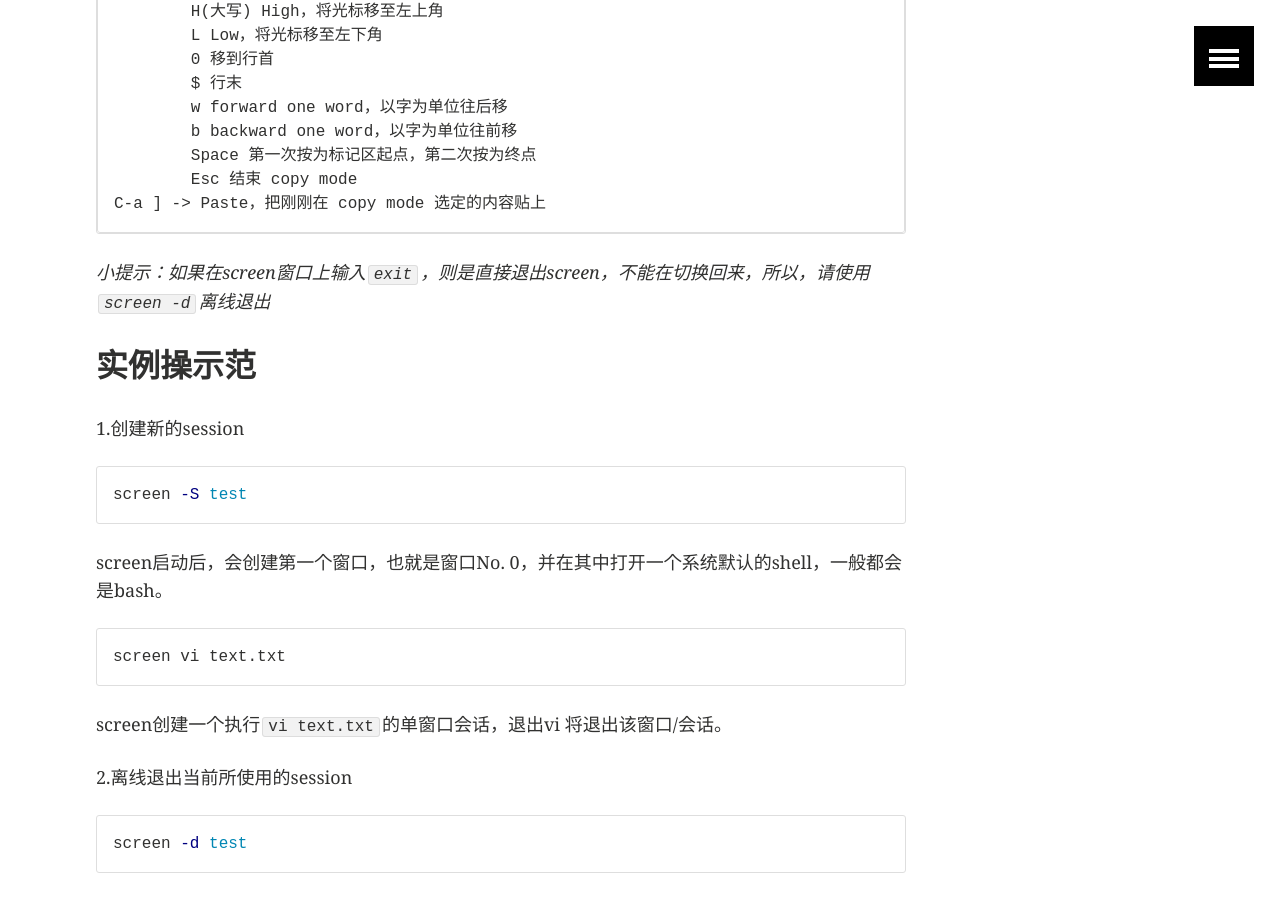
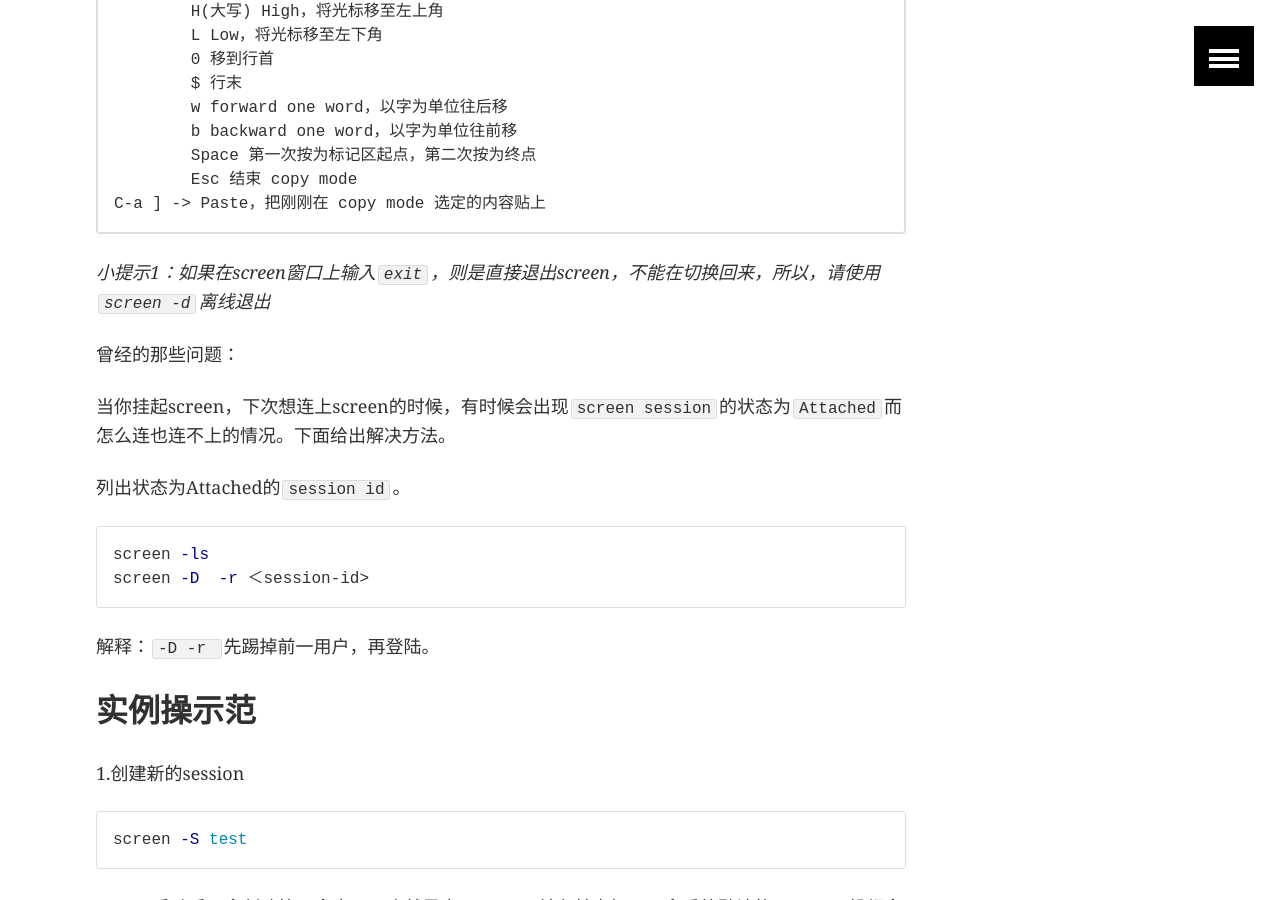
Before and after one commit to Jeremy115/goywzl.github.io, a Jekyll site: the page built from _posts/linux/2015-12-2-Screen&Tmux.markdown, in a window 1280 px wide and 900 px high, scrolled down 2148 px. Built offline with Jekyll 4.4.1, drawn with Linux system fonts in a browser that asks for light colours; comment, search, counter and statistics services are not loaded.

Commit message:
alter screen

```diff
--- a/_posts/linux/2015-12-2-Screen&Tmux.markdown
+++ b/_posts/linux/2015-12-2-Screen&Tmux.markdown
@@ -101,7 +101,24 @@ screen [-AmRvx -ls -wipe][-d <作业名称>][-h <行数>][-r <作业名称>][-s
     	Esc 结束 copy mode
     C-a ] -> Paste，把刚刚在 copy mode 选定的内容贴上
 
-*小提示：如果在screen窗口上输入`exit`，则是直接退出screen，不能在切换回来，所以，请使用`screen -d`离线退出*
+*小提示1：如果在screen窗口上输入`exit`，则是直接退出screen，不能在切换回来，所以，请使用`screen -d`离线退出*
+
+曾经的那些问题：
+
+当你挂起screen，下次想连上screen的时候，有时候会出现`screen session`的状态为`Attached`而怎么连也连不上的情况。下面给出解决方法。
+
+列出状态为Attached的`session id`。
+
+{% highlight bash %}
+{% raw %}
+
+screen -ls
+screen -D  -r ＜session-id>
+
+{% endraw %}
+{% endhighlight %}
+
+解释：`-D -r `先踢掉前一用户，再登陆。
 
 ## 实例操示范 ##
 
```
